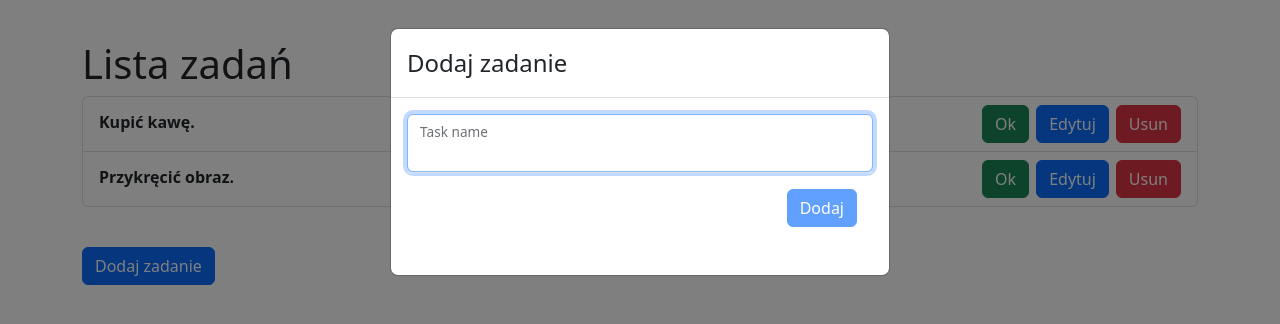
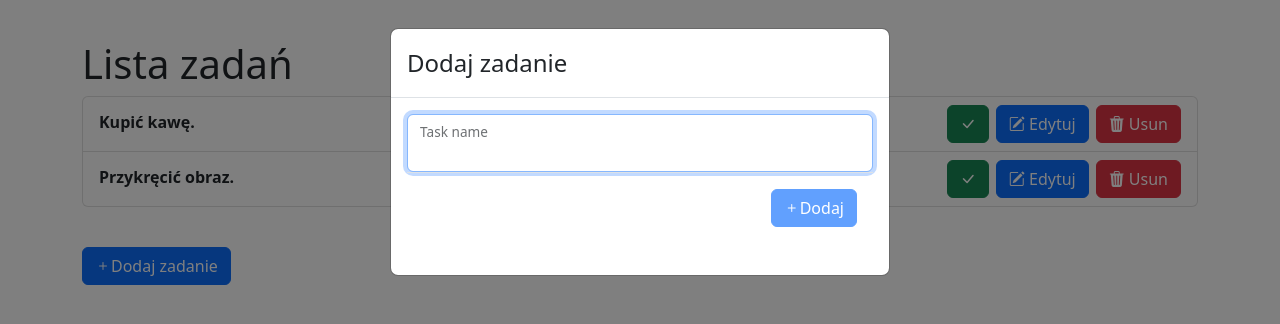
Before and after one commit to PiotrLiszka1/NgTodoApp, an Angular app: page / in a window 1280 px wide. Both pictures are taken after a click on the button "Dodaj zadanie". Shown: the top 324 px of the page. Built offline with nearby package versions, Linux system fonts and the light colour scheme.

Commit message:
icons added

```diff
--- a/angular.json
+++ b/angular.json
@@ -25,6 +25,7 @@
             "inlineStyleLanguage": "scss",
             "assets": ["src/favicon.ico", "src/assets"],
             "styles": [
+              "node_modules/bootstrap-icons/font/bootstrap-icons.css",
               "node_modules/bootstrap/dist/css/bootstrap.min.css",
               "src/styles.scss"
             ],
--- a/package.json
+++ b/package.json
@@ -22,6 +22,7 @@
     "@ng-bootstrap/ng-bootstrap": "^13.0.0",
     "@popperjs/core": "^2.10.2",
     "bootstrap": "^5.2.0",
+    "bootstrap-icons": "^1.9.1",
     "rxjs": "~7.5.0",
     "tslib": "^2.3.0",
     "zone.js": "~0.11.4"
--- a/src/app/todo-list/rf-forms/rf-forms.component.html
+++ b/src/app/todo-list/rf-forms/rf-forms.component.html
@@ -20,7 +20,7 @@
                 <p *ngIf="form.get('taskName')?.hasError('minlength')">Pole musi posiadac minimum 3 znaki</p>
             </div>
             <div class="modal-footer">
-                <button [disabled]="form.invalid" class="btn btn-primary" type="submit">Dodaj</button>
+                <button [disabled]="form.invalid" class="btn btn-primary" type="submit"><i class="bi bi-plus"></i>Dodaj</button>
             </div>
         </div>
     </div>
--- a/src/app/todo-list/todo-list.component.html
+++ b/src/app/todo-list/todo-list.component.html
@@ -5,13 +5,21 @@
         <li [ngClass]="{'complete-Task': task.taskComplete}" class="list-group-item li-items" *ngFor="let task of tasks$ |async; let i = index">
             {{task.taskName}}
             <div class="btns__action">
-                <button (click)="doneTask(i)" class="btn btn-success">Ok</button>
-                <button [disabled]="task.taskComplete" (click)="openEditForm(task,i)" class="btn btn-primary btns__action-edit">Edytuj</button>
-                <button (click)="removeTask(i)" class="btn btn-danger">Usun</button>
+                <button (click)="doneTask(i)" class="btn btn-success">
+                    <i class="bi bi-check-lg"></i>
+                </button>
+                <button [disabled]="task.taskComplete" (click)="openEditForm(task,i)" class="btn btn-primary btns__action-edit">
+                    <i class="bi bi-pencil-square"></i>
+                    Edytuj
+                </button>
+                <button (click)="removeTask(i)" class="btn btn-danger">
+                    <i class="bi bi-trash3-fill"></i>
+                    Usun
+                </button>
             </div>
         </li>
     </ul>
     <p *ngIf="(tasks$ | async)!.length === 0" class="error-info">Brak zadań na liscie</p>
-    <button (click)="openAddForm()" class="btn btn-primary btn-add ">Dodaj zadanie</button>
+    <button (click)="openAddForm()" class="btn btn-primary btn-add "><i class="bi bi-plus"></i>Dodaj zadanie</button>
 
 </div>
--- a/src/app/todo-list/todo-list.component.scss
+++ b/src/app/todo-list/todo-list.component.scss
@@ -20,13 +20,13 @@
 
   .complete-Task {
     text-decoration: line-through;
-    font-size: 10px;
+    font-size: 12px;
     color: red;
     background-color: rgb(218, 228, 226);
   }
 
   .error-info {
-    font-size: 36px;
+    font-size: 30px;
     color: red;
   }
 }
```
Also changed, not shown: 1 other file (tests, documents, lock files or other folders).
